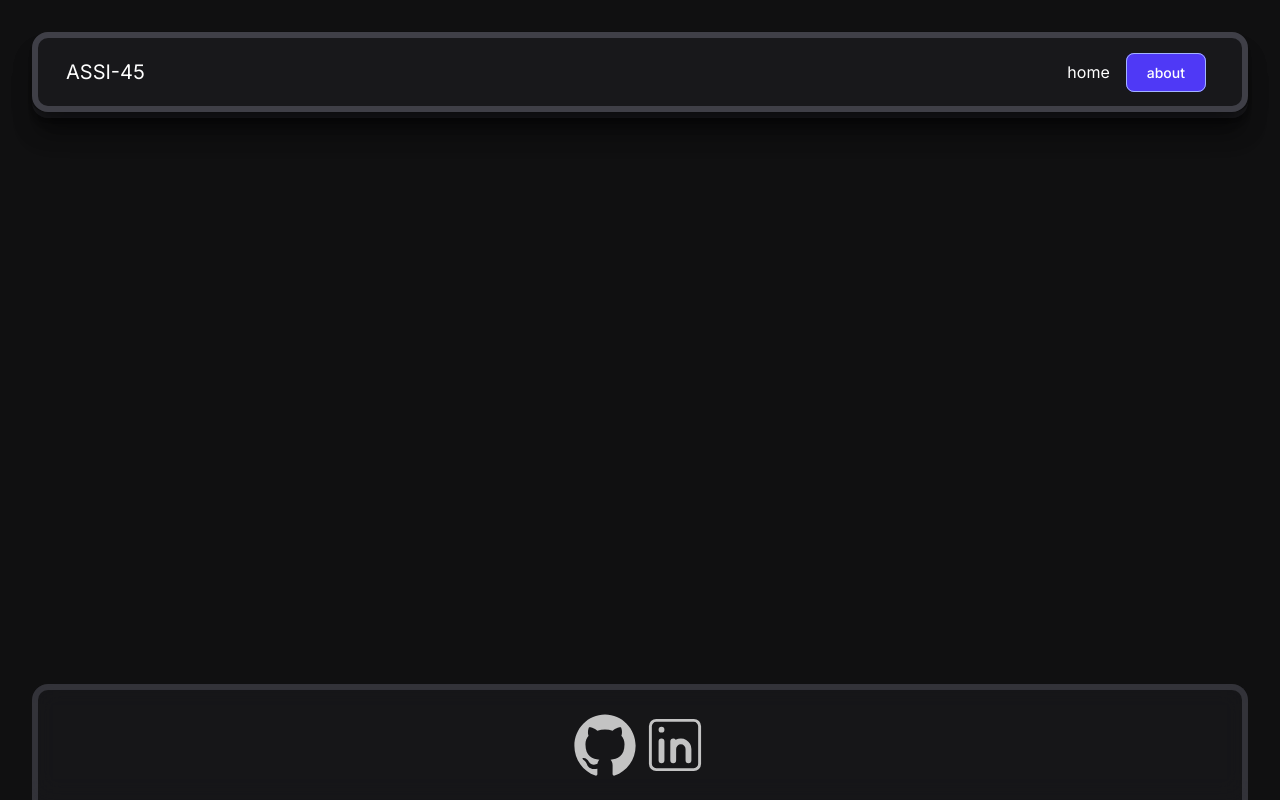
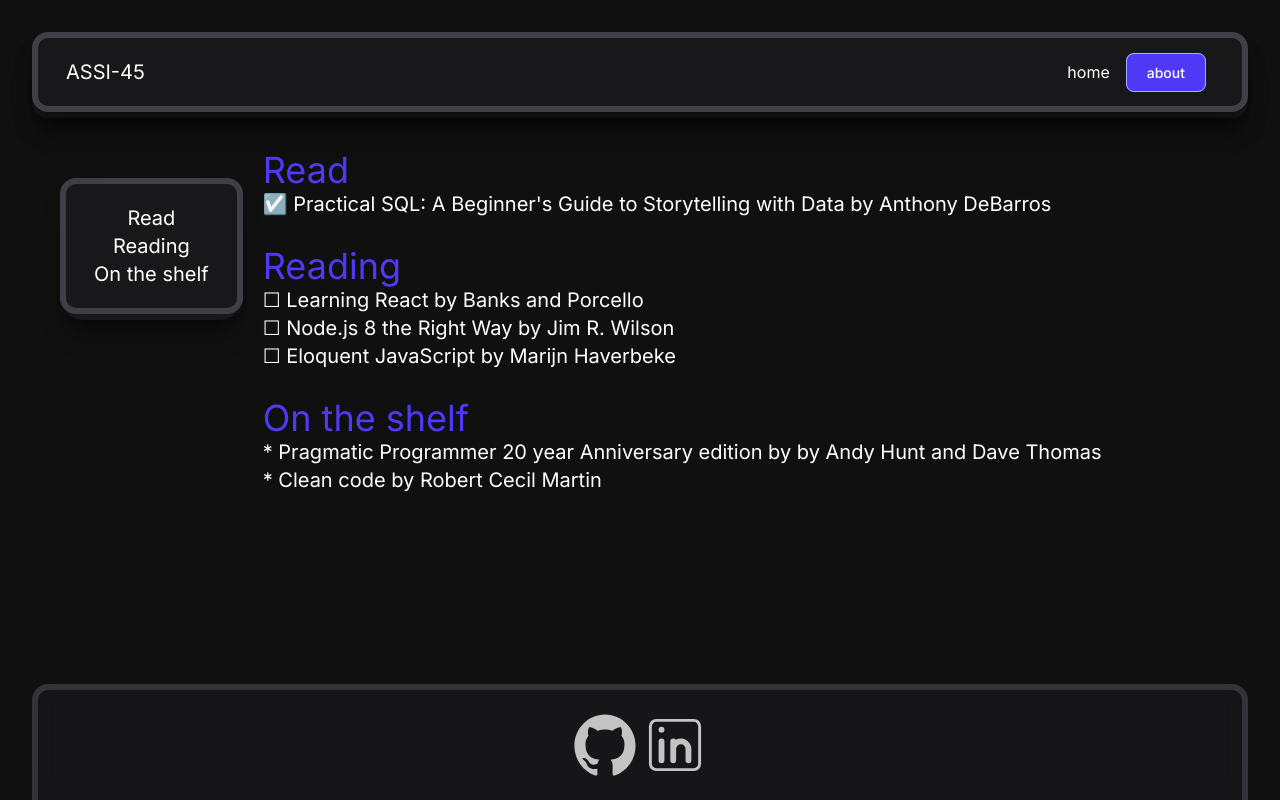
Before and after one commit to ASSI-45/blog, a React (Vite) app in the folder client/: page /blog-books in a window 1280 px wide. Before the commit this address had no page. Built offline with nearby package versions, Linux system fonts and the light colour scheme.

Commit message:
changed styling and added books page

```diff
--- a/client/src/App.tsx
+++ b/client/src/App.tsx
@@ -4,6 +4,7 @@
 import AboutPage from "./pages/AboutPage.tsx"
 import HomePage from "./pages/HomePage.tsx"
 import RaspberryPiPage from "./pages/RaspberryPiPage.tsx"
+import BooksPage from "./pages/BooksPage.tsx"
 
 export default function App() {
 
@@ -16,6 +17,7 @@
             <Route path="/" element={<HomePage />} />
             <Route path="about" element={<AboutPage />} />
             <Route path="blog-raspberry-pi-5" element={<RaspberryPiPage />} />
+            <Route path="blog-books" element={<BooksPage />}/>
           </Routes>
         </div>
         <Footer></Footer>
--- a/client/src/components/Card.tsx
+++ b/client/src/components/Card.tsx
@@ -10,8 +10,8 @@
       <div className="m-2 border-b-6 rounded-3xl border-zinc-900 hover:border-purple-950 shadow-xl/30">
         <div className="p-5 px-7 rounded-2xl border-solid border-6 border-zinc-700 hover:border-purple-700 bg-zinc-900 text-white font-inter">
           <img src="../assets/images/raspberry-pi-5.avif" alt="" />
-          <h1 className="text-3xl">{ props.title }</h1>
-          <p>{ props.disc }</p>
+          <h1 className="text-3xl text-center">{ props.title }</h1>
+          <p className="text-center">{ props.disc }</p>
         </div>
       </div>
     </>
--- /dev/null
+++ b/client/src/pages/BooksPage.tsx
@@ -0,0 +1,45 @@
+import AnchorLink from "react-anchor-link-smooth-scroll";
+
+export default function RaspberryPiPage() {
+  return(
+    <>
+      {/* container box */}
+      <div className="flex sm:flex-row flex-col">
+        {/* anchor link box */}
+        <div className="static h-min mt-7 mr-5 mb-5 border-b-6 rounded-3xl border-zinc-900 shadow-xl/30">
+          <div className="static h-full p-5 px-7 rounded-2xl border-solid border-6 border-zinc-700 bg-zinc-900 text-white text-nowrap text-center font-inter">
+            <AnchorLink href="#read"><p>Read</p></AnchorLink>
+            <AnchorLink href="#reading"><p>Reading</p></AnchorLink>
+            <AnchorLink href="#shelf"><p>On the shelf</p></AnchorLink>
+          </div>
+        </div>
+        {/* article */}
+        <div>
+          <h1 className="text-4xl text-indigo-600"id="read">Read</h1>
+          <p>
+            <ul>
+              <li>☑️ Practical SQL: A Beginner's Guide to Storytelling with Data by Anthony DeBarros</li>
+            </ul>
+          </p>
+          <br />
+          <h1 className="text-4xl text-indigo-600"id="reading">Reading</h1>
+          <p>
+            <ul>
+              <li>☐ Learning React by Banks and Porcello</li>
+              <li>☐ Node.js 8 the Right Way by Jim R. Wilson</li>
+              <li>☐ Eloquent JavaScript by Marijn Haverbeke</li>
+            </ul>
+          </p>
+          <br />
+          <h1 className="text-4xl text-indigo-600"id="shelf">On the shelf</h1>
+          <p>
+            <ul>
+              <li>* Pragmatic Programmer 20 year Anniversary edition by by Andy Hunt and Dave Thomas</li>
+              <li>* Clean code by Robert Cecil Martin</li>
+            </ul>
+          </p>
+       </div>
+      </div>
+    </>
+  );
+}
--- a/client/src/pages/HomePage.tsx
+++ b/client/src/pages/HomePage.tsx
@@ -6,6 +6,7 @@
     <>
       <div className="flex flex-wrap font-inter">
         <Link to="blog-raspberry-pi-5"><Card title="raspberry pi" disc="About my pi"/></Link>
+        <Link to="blog-books"><Card title="Books" disc="Books i own"/></Link>
       </div>
       {/* <h1 className="text-4xl">Hello world! This site is still under construction 🏗️</h1> */}
    </>
--- a/client/src/pages/RaspberryPiPage.tsx
+++ b/client/src/pages/RaspberryPiPage.tsx
@@ -14,7 +14,7 @@
         </div>
         {/* article */}
         <div>
-          <h1 className="text-4xl"id="what">What is a pi</h1>
+          <h1 className="text-4xl text-indigo-600"id="what">What is a pi</h1>
           <br />
           <p>
             What is a Raspberry Pi 5?
@@ -24,7 +24,7 @@
             Designed with both hobbyists and professionals in mind, the Raspberry Pi 5 is ideal for learning programming, building DIY electronics projects, creating media centers, or even serving as a lightweight desktop computer. Its compact size, affordability, and versatility continue to make it one of the most popular tools in the maker and tech community.
           </p>
           <br />
-          <h1 className="text-4xl">About my pi</h1>
+          <h1 className="text-4xl text-indigo-600">About my pi</h1>
           <br />
             <h1 className="text-2xl" id="about">Specs</h1>
             <br />
```
Also changed, not shown: 1 other file (tests, documents, lock files or other folders).
